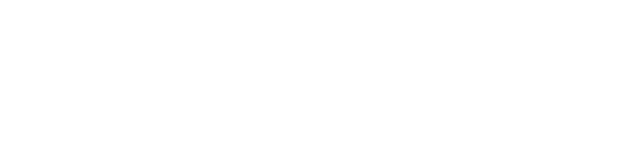
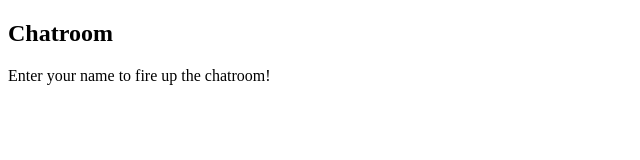
Before and after one commit to hamzafoy/chaterday_io, a plain HTML site: page index.html in a window 1280 px wide. Shown: the whole page, without its empty margins (0-640 px from the left). Drawn offline with Linux system fonts and the light colour scheme.

Commit message:
writing out HTML for the chatroom structure.

```diff
--- a/index.html
+++ b/index.html
@@ -1,12 +1,32 @@
 <!DOCTYPE html>
 <html lang="en">
 <head>
+
     <meta charset="UTF-8">
     <meta http-equiv="X-UA-Compatible" content="IE=edge">
     <meta name="viewport" content="width=device-width, initial-scale=1.0">
     <title>Chaterday Chat</title>
+
 </head>
+
 <body>
 
+    <div id="body">
+
+        <section class="chaterday__title">
+
+            <h1 class="title__heading">
+                Chatroom
+            </h1>
+
+            <p class="title__desc">
+                Enter your name to fire up the chatroom!
+            </p>
+
+        </section>
+
+    </div>
+
 </body>
+
 </html>
```
Also changed, not shown: style.css (added).
